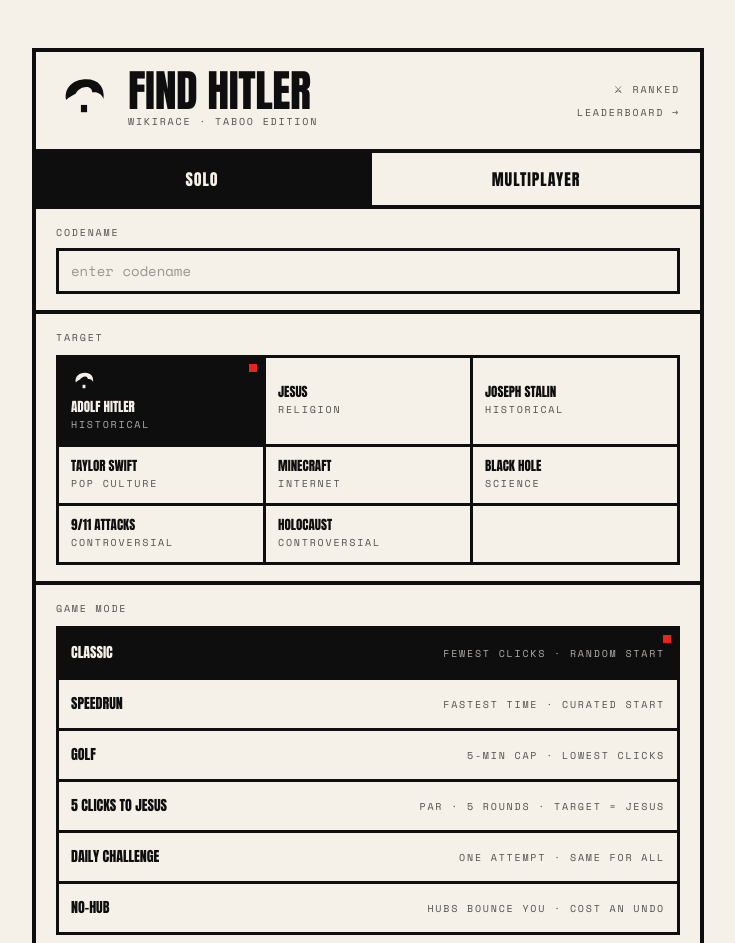
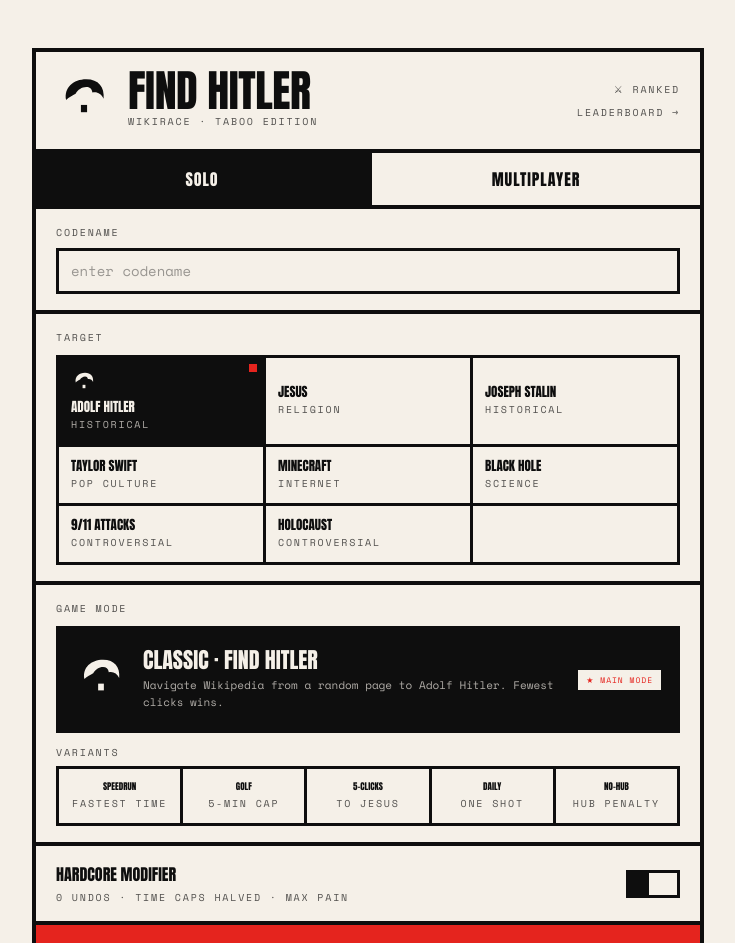
Before and after one commit to lasseaffe/find-hitler, a Next.js app: page / in a window 1280 px wide. Shown: the top 943 px of the page, without its empty margins (272-1007 px from the left). Built offline with nearby package versions, Linux system fonts and the light colour scheme.

Commit message:
feat: mode card hierarchy — Classic hero card + compact variants row

```diff
--- a/src/app/page.jsx
+++ b/src/app/page.jsx
@@ -19,12 +19,12 @@
 ]
 
 const MODES = [
-  { value: 'classic', label: 'Classic', desc: 'FEWEST CLICKS · RANDOM START' },
-  { value: 'speedrun', label: 'Speedrun', desc: 'FASTEST TIME · CURATED START' },
-  { value: 'golf', label: 'Golf', desc: '5-MIN CAP · LOWEST CLICKS' },
-  { value: 'jesus', label: '5 Clicks to Jesus', desc: 'PAR · 5 ROUNDS · TARGET = JESUS' },
-  { value: 'daily', label: 'Daily Challenge', desc: 'ONE ATTEMPT · SAME FOR ALL' },
-  { value: 'nohub', label: 'No-Hub', desc: 'HUBS BOUNCE YOU · COST AN UNDO' },
+  { value: 'classic',  label: 'Classic',          desc: 'FEWEST CLICKS · RANDOM START', shortDesc: 'RANDOM START' },
+  { value: 'speedrun', label: 'Speedrun',          desc: 'FASTEST TIME · CURATED START', shortDesc: 'FASTEST TIME' },
+  { value: 'golf',     label: 'Golf',              desc: '5-MIN CAP · LOWEST CLICKS',    shortDesc: '5-MIN CAP' },
+  { value: 'jesus',    label: '5-Clicks',          desc: 'PAR · 5 ROUNDS · TARGET = JESUS', shortDesc: 'TO JESUS' },
+  { value: 'daily',    label: 'Daily',             desc: 'ONE ATTEMPT · SAME FOR ALL',   shortDesc: 'ONE SHOT' },
+  { value: 'nohub',    label: 'No-Hub',            desc: 'HUBS BOUNCE YOU · COST AN UNDO', shortDesc: 'HUB PENALTY' },
 ]
 
 export default function HomePage() {
@@ -59,7 +59,7 @@
         })
         const data = await res.json()
         if (!res.ok) throw new Error(data.error || 'Server error')
-        return { ...data, target: data.target || target, mode, hardcore }
+        return { ...data, target: data.target || target, mode, hardcore, playerName: playerName.trim() }
       })()
       setShowIntro(true)
     } else {
@@ -151,13 +151,33 @@
           {/* GAME MODE */}
           <div className="px-5 py-4 border-b-4 border-ink">
             <MonoLabel className="block mb-2.5">Game Mode</MonoLabel>
-            <div className="flex flex-col gap-[3px] bg-ink border-[3px] border-ink">
-              {MODES.map(m => {
+
+            {/* Hero: Classic */}
+            <button
+              onClick={() => setMode('classic')}
+              className={`w-full flex items-center gap-4 px-4 py-5 mb-[3px] border-[3px] cursor-pointer transition-colors ${mode === 'classic' ? 'bg-ink text-paper border-ink' : 'bg-paper text-ink border-ink hover:bg-paper-dim'}`}
+            >
+              <HitlerMark size={52} fill={mode === 'classic' ? 'var(--color-paper)' : 'var(--color-ink)'} className="flex-none" />
+              <div className="flex-1 text-left">
+                <div className="font-display uppercase text-[22px] leading-none">Classic · Find Hitler</div>
+                <div className={`mt-1.5 font-mono text-[11px] ${mode === 'classic' ? 'text-paper/70' : 'text-ink/60'}`}>
+                  Navigate Wikipedia from a random page to Adolf Hitler. Fewest clicks wins.
+                </div>
+              </div>
+              {mode === 'classic' && (
+                <span className="flex-none font-mono text-[8px] uppercase tracking-[0.12em] text-red bg-paper px-2 py-1">★ Main mode</span>
+              )}
+            </button>
+
+            {/* Variants row */}
+            <MonoLabel className="block mt-3 mb-1.5">Variants</MonoLabel>
+            <div className="grid grid-cols-5 gap-[3px] bg-ink border-[3px] border-ink">
+              {MODES.filter(m => m.value !== 'classic').map(m => {
                 const sel = mode === m.value
                 return (
-                  <SelectCell key={m.value} selected={sel} onClick={() => setMode(m.value)} className="flex items-center justify-between gap-3">
-                    <span className="font-display uppercase text-sm">{m.label}</span>
-                    <MonoLabel className={`text-[9px] ${sel ? 'text-paper/70' : ''}`}>{m.desc}</MonoLabel>
+                  <SelectCell key={m.value} selected={sel} onClick={() => setMode(m.value)} className="flex flex-col items-center justify-center text-center py-3 px-1">
+                    <span className="font-display uppercase text-[9px] leading-tight">{m.label}</span>
+                    <MonoLabel className={`mt-1 block text-[7px] ${sel ? 'text-paper/70' : ''}`}>{m.shortDesc}</MonoLabel>
                   </SelectCell>
                 )
               })}
```
